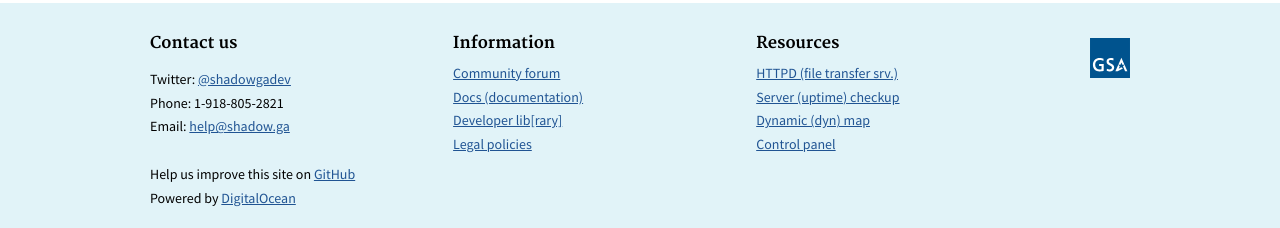
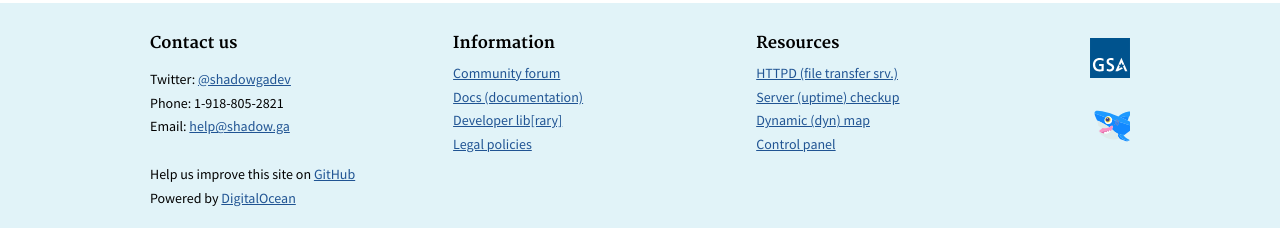
Before and after one commit to serrif/website, a Jekyll site: the page built from main/home.md, in a window 1280 px wide. Shown: the part 1696-1924 px from the top of the page. Built offline with Jekyll 4.4.1, drawn with Linux system fonts in a browser that asks for light colours.

Commit message:
Update footer--small.html

```diff
--- a/_includes/components/footer--small.html
+++ b/_includes/components/footer--small.html
@@ -39,6 +39,7 @@
         </ul>
       </div>
       <img src="{{ site.baseurl }}/assets/img/gsa-logo.svg" style="width: 40px; padding-top: 1.5rem; padding-bottom: 1rem; float: right;">
+      <img src="{{ site.baseurl }}/assets/img/sammy.svg" style="width: 40px; padding-top: 1.5rem; padding-bottom: 1rem; float: right;">
     </div>
   </div>
 </footer>
```
